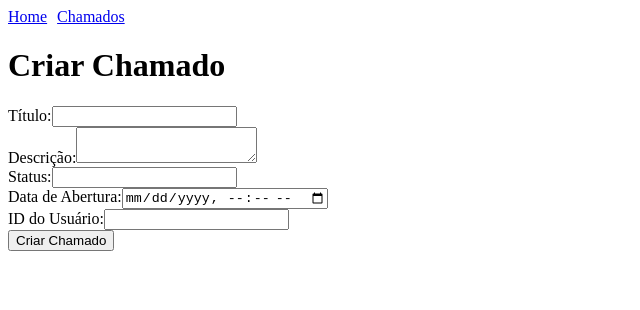
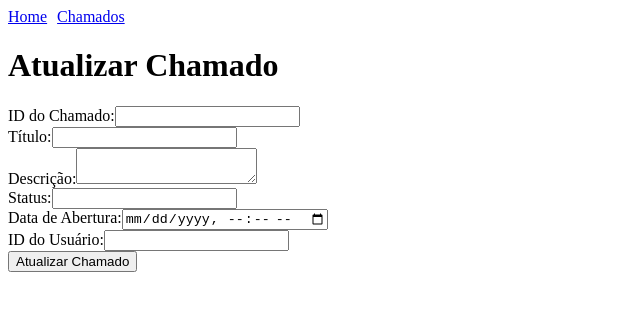
Before and after one commit to thiag0floriano/GEDS, a Vue app in the folder frontend/: page /chamados in a window 1280 px wide. Shown: the top 310 px of the page, without its empty margins (0-640 px from the left). Built offline with nearby package versions, Linux system fonts and the light colour scheme; sample sign-in values are in the browser's storage.

Commit message:
verificação de fucionalidade

```diff
--- a/frontend/src/views/Chamados.vue
+++ b/frontend/src/views/Chamados.vue
@@ -1,4 +1,4 @@
-<template>
+<!-- <template>
   <div>
     <h1>Criar Chamado</h1>
     <form @submit.prevent="createChamado">
@@ -65,4 +65,79 @@ export default {
     },
   },
 };
+</script> -->
+
+<template>
+  <div>
+    <h1>Atualizar Chamado</h1>
+    <form @submit.prevent="updateChamado">
+      <div>
+        <label for="id">ID do Chamado:</label>
+        <input type="number" id="id" v-model="id" required>
+      </div>
+      <div>
+        <label for="title">Título:</label>
+        <input type="text" id="title" v-model="title" required>
+      </div>
+      <div>
+        <label for="description">Descrição:</label>
+        <textarea id="description" v-model="description" required></textarea>
+      </div>
+      <div>
+        <label for="status">Status:</label>
+        <input type="text" id="status" v-model="status" required>
+      </div>
+      <div>
+        <label for="dataAbertura">Data de Abertura:</label>
+        <input type="datetime-local" id="dataAbertura" v-model="dataAbertura" required>
+      </div>
+      <div>
+        <label for="usuarioId">ID do Usuário:</label>
+        <input type="number" id="usuarioId" v-model="usuarioId" required>
+      </div>
+      <button type="submit">Atualizar Chamado</button>
+    </form>
+  </div>
+</template>
+
+<script>
+import api from '../services/api';
+
+export default {
+  name: 'ChamadosPage',
+  data() {
+    return {
+      id: '',
+      title: '',
+      description: '',
+      status: '',
+      dataAbertura: '',
+      usuarioId: ''
+    };
+  },
+  methods: {
+    async updateChamado() {
+      try {
+        const updatedChamado = {
+          title: this.title,
+          description: this.description,
+          status: this.status,
+          dataAbertura: new Date(this.dataAbertura).toISOString(),
+          usuarioId: this.usuarioId
+        };
+        await api.put(`/chamados/${this.id}`, updatedChamado);
+        this.id = '';
+        this.title = '';
+        this.description = '';
+        this.status = '';
+        this.dataAbertura = '';
+        this.usuarioId = '';
+        alert('Chamado atualizado com sucesso!');
+      } catch (error) {
+        console.error('Erro ao atualizar chamado:', error);
+        alert('Erro ao atualizar chamado.');
+      }
+    },
+  },
+};
 </script>
```
Also changed, not shown: 1 other file (tests, documents, lock files or other folders).
